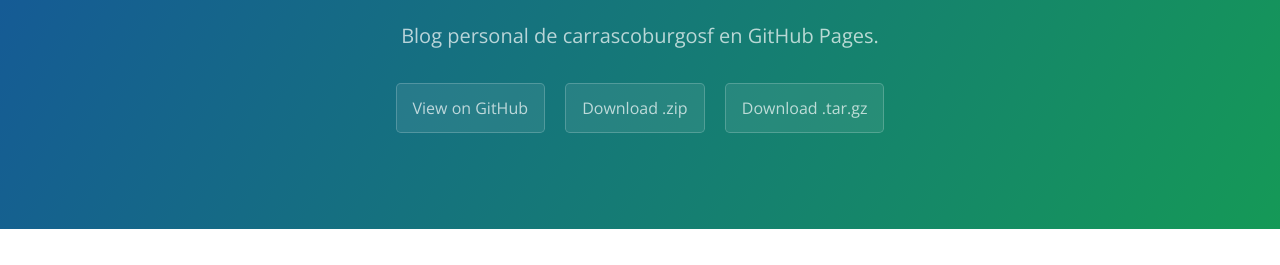
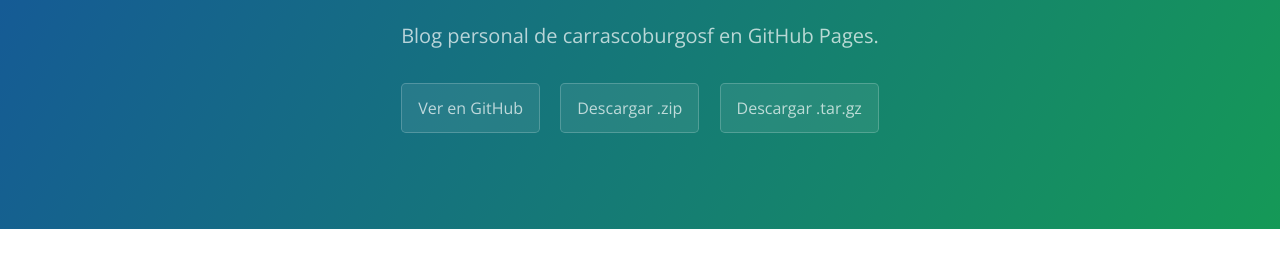
Before and after one commit to carrascoburgosf/carrascoburgosf, a Jekyll site: the page built from index.md, in a window 1280 px wide and 900 px high. Shown: the part 154-419 px from the top of the window. Built offline with Jekyll 4.4.1, drawn with Linux system fonts in a browser that asks for light colours.

Commit message:
Update default.html

```diff
--- a/_layouts/default.html
+++ b/_layouts/default.html
@@ -29,9 +29,9 @@
 
       {% endif %}
       {% if site.show_downloads %}
-        <a href="{{ site.github.repository_url }}" class="btn">View on GitHub</a>
-        <a href="{{ site.github.zip_url }}" class="btn">Download .zip</a>
-        <a href="{{ site.github.tar_url }}" class="btn">Download .tar.gz</a>
+        <a href="{{ site.github.repository_url }}" class="btn">Ver en GitHub</a>
+        <a href="{{ site.github.zip_url }}" class="btn">Descargar .zip</a>
+        <a href="{{ site.github.tar_url }}" class="btn">Descargar .tar.gz</a>
       {% endif %}
     </header>
 
```
